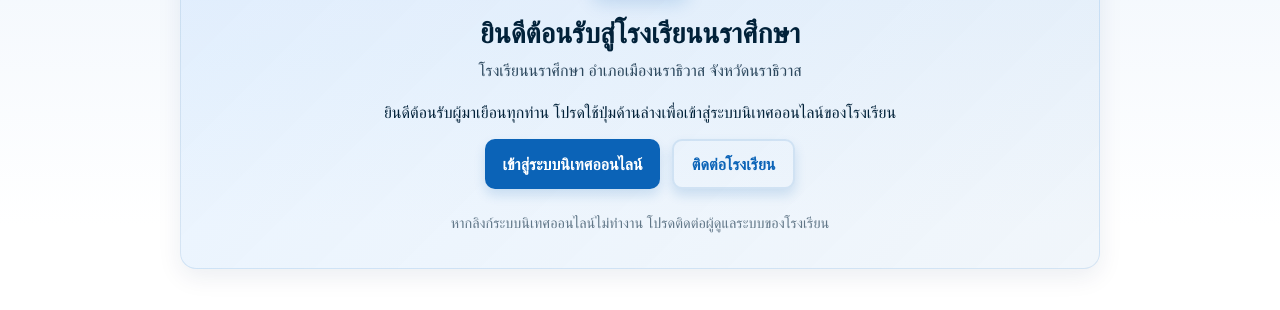
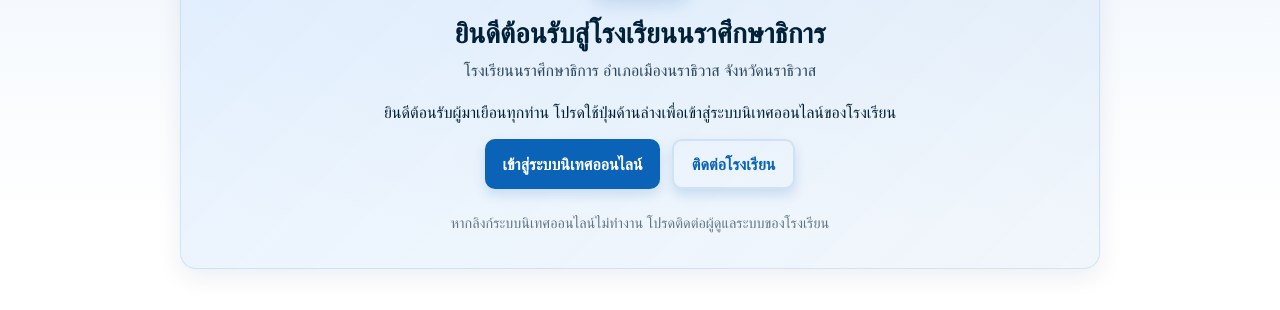
Before and after one commit to bangpopracharak-wardee/nited, a plain HTML site: page index.html in a window 1280 px wide. Shown: the part 334-644 px from the top of the page. Drawn offline with Linux system fonts and the light colour scheme.

Commit message:
Modify title and welcome text in index.html
Updated title and welcome message for the school.

```diff
--- a/index.html
+++ b/index.html
@@ -3,7 +3,7 @@
 <head>
   <meta charset="utf-8">
   <meta name="viewport" content="width=device-width,initial-scale=1">
-  <title>โรงเรียนนราศึกษา - ยินดีต้อนรับ</title>
+  <title>โรงเรียนนราศึกษา  - ยินดีต้อนรับ</title>
   <style>
     :root{
       --blue-100:#e6f0fb;
@@ -54,8 +54,8 @@
 <body>
   <main class="card" role="main">
     <div class="logo" aria-hidden="true">นร</div>
-    <h1>ยินดีต้อนรับสู่โรงเรียนนราศึกษา</h1>
-    <p class="lead">โรงเรียนนราศึกษา อำเภอเมืองนราธิวาส จังหวัดนราธิวาส</p>
+    <h1>ยินดีต้อนรับสู่โรงเรียนนราศึกษาธิการ</h1>
+    <p class="lead">โรงเรียนนราศึกษาธิการ อำเภอเมืองนราธิวาส จังหวัดนราธิวาส</p>
 
     <p>ยินดีต้อนรับผู้มาเยือนทุกท่าน โปรดใช้ปุ่มด้านล่างเพื่อเข้าสู่ระบบนิเทศออนไลน์ของโรงเรียน</p>
 
```
